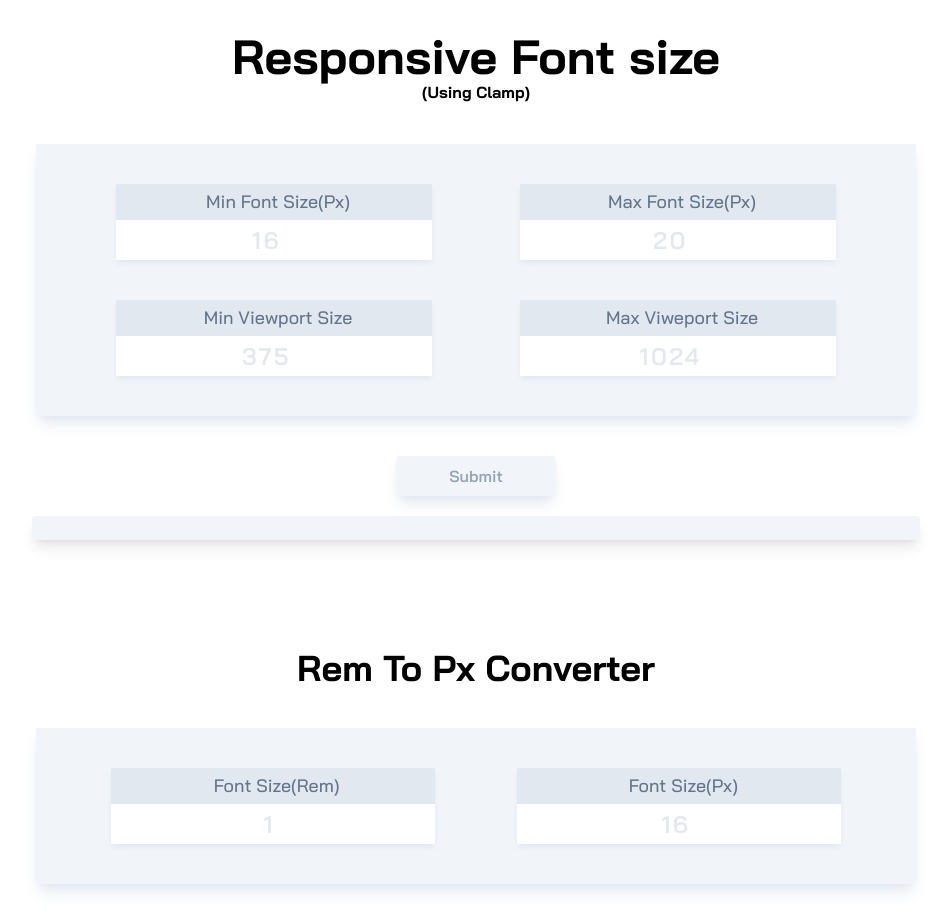
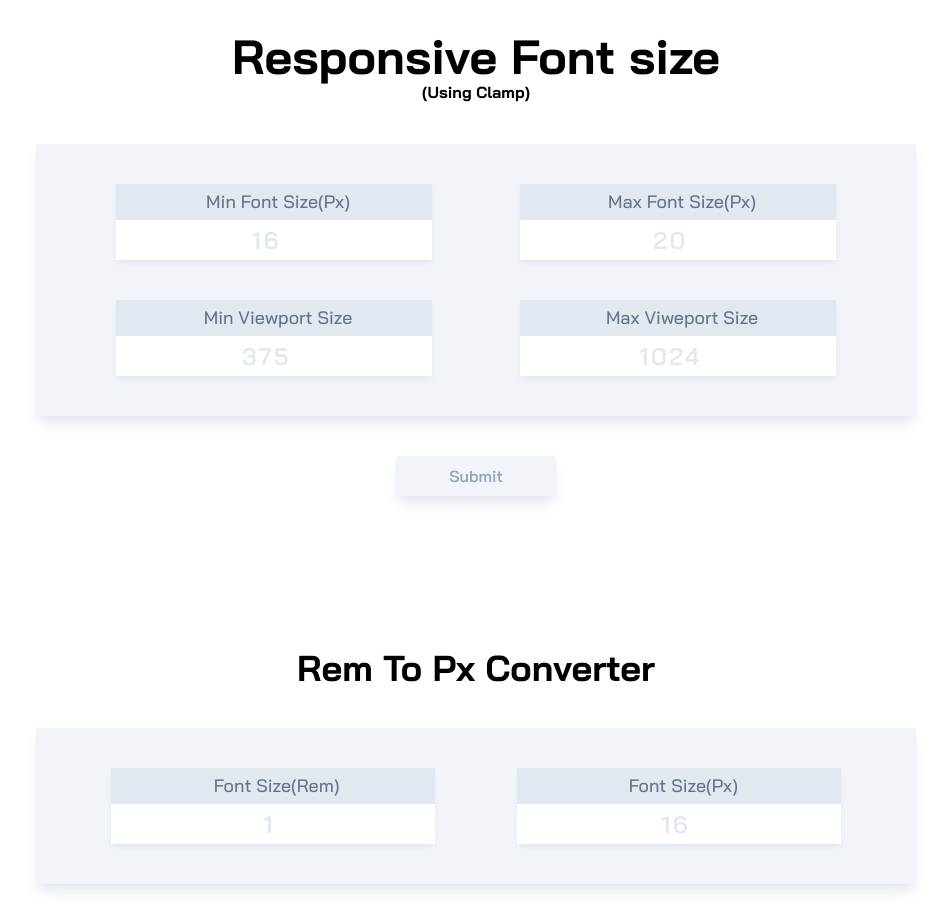
Before and after one commit to MunnaAhmed130/responsive-font-size-calculation, a React (Create React App) app: page / in a window 1280 px wide. Shown: the whole page, without its empty margins (164-1115 px from the left). Built offline with nearby package versions, Linux system fonts and the light colour scheme.

Commit message:
solved hidden Answer box bug

```diff
--- a/src/components/ResponsiveFs.js
+++ b/src/components/ResponsiveFs.js
@@ -266,8 +266,8 @@ const ResponsiveFs = () => {
             </form>
             {/* {showError === false ? ( */}
             <div
-                className={`${
-                    responsiveFs === "" && "hidden"
+                className={`${responsiveFs === "" && "hidden"} ${
+                    showError === true && "hidden"
                 } absolute margin-x-auto inset-x-0 mx-1 `}
             >
                 <p className="text-center mt-5 font-semibold text-slate-500 bg-slate-100 rounded   p-3 shadow-lg ">
```
